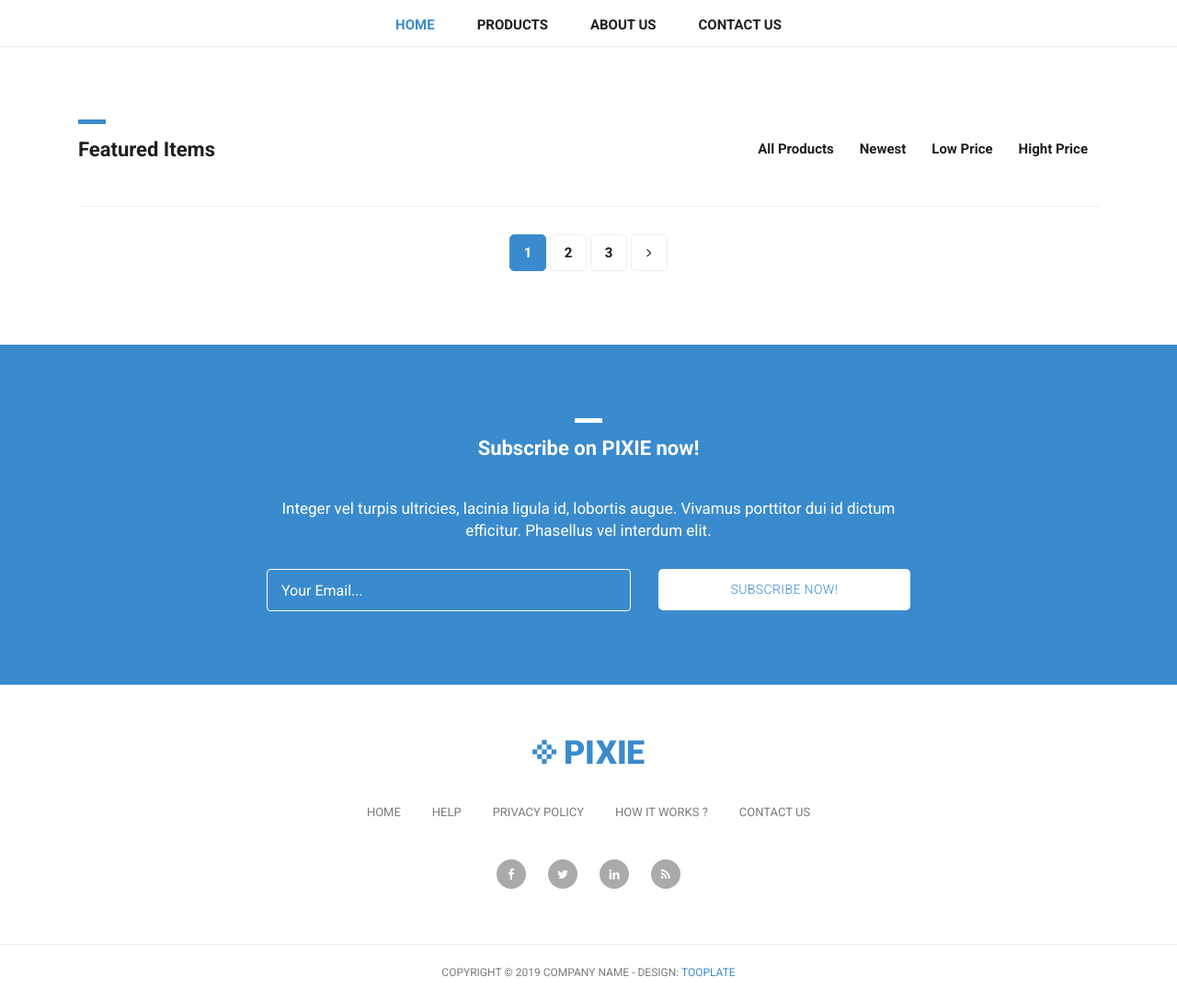
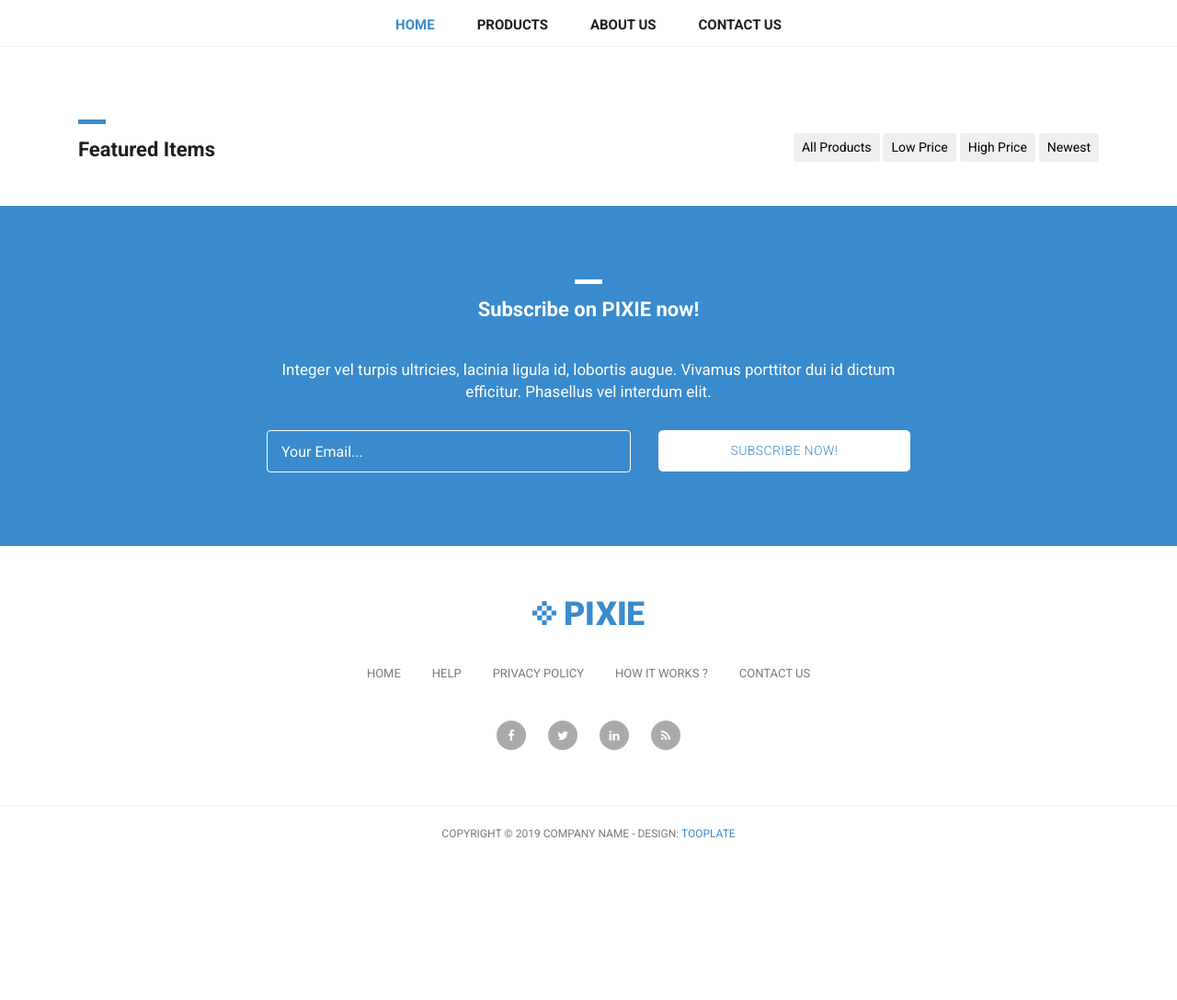
Before and after one commit to SaharTalebi/ClothingShop, a Django app: page /products/ in a window 1280 px wide. Shown: the part 140-1228 px from the top of the page at 92% size. After the commit the page ends 1052 px from the top, so only its background shows below. Run offline with Django 4.2, Linux system fonts and the light colour scheme; data that the repository does not hold is empty; some libraries are stand-ins or nearby versions.

Commit message:
complete the products page for it's links and pagination

```diff
--- a/products/views.py
+++ b/products/views.py
@@ -1,14 +1,41 @@
 from django.shortcuts import render, get_object_or_404
+from django.core.paginator import Paginator
 
 from .models import Product
 # Create your views here.
 
 def product_list_view(request):
-    products = Product.objects.order_by('-created_date')
+    all_products = Product.objects.order_by('-created_date')
+    paginator = Paginator(all_products, 3)
+    page = request.GET.get('page')
+    products = paginator.get_page(page)
+
+    if 'newest' in request.GET:
+        all_products = Product.objects.order_by('-created_date')
+        paginator = Paginator(all_products, 3)
+        page = request.GET.get('page')
+        products = paginator.get_page(page)
+
+    elif 'low_price' in request.GET:
+        all_products = Product.objects.order_by('price')
+        paginator = Paginator(all_products, 3)
+        page = request.GET.get('page')
+        products = paginator.get_page(page)
+
+    elif 'high_price' in request.GET:
+        all_products = Product.objects.order_by('-price')
+        paginator = Paginator(all_products, 3)
+        page = request.GET.get('page')
+        products = paginator.get_page(page)
+
     context = {
-        'products': products
-    }
+            'products': products,
+            # 'paged_products' : paged_products,
+        }
+
     return render(request, 'products/products.html', context)
+
+
 
 def product_detail_view(request, pk):
     single_product = get_object_or_404(Product, pk=pk)
--- a/static/assets/css/tooplate-main.css
+++ b/static/assets/css/tooplate-main.css
@@ -677,7 +677,89 @@ a {
 	border: none;
 }
 
+/** Paginatin box **/
+.pagination-box {
+    margin-bottom: 25px;
+}
 
+.pagination {
+    padding-left: 0;
+    border-radius: 4px;
+    display: inline-block;
+}
+
+.pagination li {
+    display: inline-block;
+}
+
+.pagination > li > a {
+    color: #4d4d4d;
+    font-size: 18px;
+    background: #fff;
+    font-weight: 400;
+}
+
+.pagination > li > a i{
+    font-size: 15px;
+    font-weight: 600;
+}
+
+.pagination > li > a, .pagination > li > span {
+    margin: 0 2px 5px;
+    height: 40px;
+    width: 40px;
+    line-height: 40px;
+    text-align: center;
+    border: none;
+    padding: 0;
+    border-radius: 0;
+    background: #fff;
+    box-shadow: 1px 1px 1px 1px rgba(0, 0, 0, 0.1);
+}
+
+.pagination .page-item:first-child .page-link {
+    border-radius: 0;
+}
+
+.pagination .page-item:last-child .page-link {
+    border-radius: 0;
+}
+
+.pagination > li > a:hover {
+    color: #fff;
+}
+
+.pagination > li > .active {
+    color: #fff;
+    box-shadow: 1px 1px 1px 1px rgba(0, 0, 0, 0.1);
+}
+
+.page-link:focus {
+    box-shadow: 1px 1px 1px 1px rgba(0, 0, 0, 0.1);
+}
+
+.show-more-options {
+    font-weight: 600;
+    font-size: 14px;
+    margin-bottom: 20px;
+    display: block;
+    line-height: 30px;
+    font-family: 'Roboto', sans-serif;
+    color: #383737!important;
+}
+
+.show-more-options i{
+    font-size: 20px;
+    line-height: 30px;
+    margin-right: 3px;
+}
+
+/**  Partners start **/
+
+.center {
+	display: flex;
+	justify-content: center;
+	}
 
 
 
--- a/templates/_base.html
+++ b/templates/_base.html
@@ -110,21 +110,21 @@
             <div class="col-md-12">
                 <div class="footer-menu">
                 <ul>
-                    <li><a href="#">Home</a></li>
+                    <li><a href="{% url 'home' %}">Home</a></li>
                     <li><a href="#">Help</a></li>
                     <li><a href="#">Privacy Policy</a></li>
                     <li><a href="#">How It Works ?</a></li>
-                    <li><a href="#">Contact Us</a></li>
+                    <li><a href="{% url 'contact' %}">Contact Us</a></li>
                 </ul>
                 </div>
             </div>
             <div class="col-md-12">
                 <div class="social-icons">
                 <ul>
-                    <li><a href="#"><i class="fa fa-facebook"></i></a></li>
-                    <li><a href="#"><i class="fa fa-twitter"></i></a></li>
-                    <li><a href="#"><i class="fa fa-linkedin"></i></a></li>
-                    <li><a href="#"><i class="fa fa-rss"></i></a></li>
+                    <li><a href="https://www.facebook.com" target="_blank"><i class="fa fa-facebook"></i></a></li>
+                    <li><a href="https://www.twitter.com" target="_blank"><i class="fa fa-twitter"></i></a></li>
+                    <li><a href="https://www.linkedin.com" target="_blank"><i class="fa fa-linkedin"></i></a></li>
+                    <li><a href="https://www.rss.com" target="_blank"><i class="fa fa-rss"></i></a></li>
                 </ul>
                 </div>
             </div>
--- a/templates/pages/about.html
+++ b/templates/pages/about.html
@@ -17,7 +17,7 @@
             </div>
             <div class="col-md-6">
               <div class="left-image">
-                <img src="static/assets/images/about-us.jpg" alt="">
+                <img src="{% static 'assets/images/about-us.jpg' %}" alt="">
               </div>
             </div>
             <div class="col-md-6">
@@ -31,7 +31,7 @@
                 <br>
                 <p><a rel="nofollow" href="https://www.tooplate.com/view/2114-pixie">Pixie HTML Template</a> can be converted into your desired CMS theme. You can use this Bootstrap v4.1.3 layout for any online shop. Please tell your friends about <a rel="nofollow" href="https://www.facebook.com/tooplate/">Tooplate</a>. Thank you.</p>
                 <div class="share">
-                  <h6>Find us on: <span><a href="#"><i class="fa fa-facebook"></i></a><a href="#"><i class="fa fa-linkedin"></i></a><a href="#"><i class="fa fa-twitter"></i></a></span></h6>
+                  <h6>Find us on: <span><a href="https://www.facebook.com" target="_blank"><i class="fa fa-facebook"></i></a><a href="https://www.linkedin.com" target="_blank"><i class="fa fa-linkedin"></i></a><a href="https://www.twitter.com" target="_blank"><i class="fa fa-twitter"></i></a></span></h6>
                 </div>
               </div>
             </div>
--- a/templates/products/products.html
+++ b/templates/products/products.html
@@ -16,10 +16,12 @@
             </div>
             <div class="col-md-8 col-sm-12">
               <div id="filters" class="button-group">
-                <button class="btn btn-primary" data-filter="*">All Products</button>
-                <button class="btn btn-primary" data-filter=".new">Newest</button>
-                <button class="btn btn-primary" data-filter=".low">Low Price</button>
-                <button class="btn btn-primary" data-filter=".high">Hight Price</button>
+                <form action="" method="GET">
+                  <button class="btn btn-sm">All Products</button>
+                  <button name="low_price" class="btn btn-sm">Low Price</button>
+                  <button name="high_price" class="btn btn-sm">High Price</button>
+                  <button name="newest" class="btn btn-sm">Newest</button>
+                </form>
               </div>
             </div>
           </div>
@@ -44,15 +46,39 @@
 
     <div class="page-navigation">
         <div class="container">
-            <div class="row">
-                <div class="col-md-12">
-                    <ul>
-                    <li class="current-page"><a href="#">1</a></li>
-                    <li><a href="#">2</a></li>
-                    <li><a href="#">3</a></li>
-                    <li><a href="#"><i class="fa fa-angle-right"></i></a></li>
+            <div class="center">
+                {% comment %} <div class="col-md-12"> {% endcomment %}
+                  {% if products.has_other_pages %}
+                    <ul class="pagination">
+                        {% if products.has_previous %}
+                            <li class="page-item">
+                                <a class="page-link" href="?page={{products.perivious_page_number}}"><i class="fa fa-angle-left"></i></a>
+                            </li>
+                        {% else %}
+                            <li class="page-item disabled">
+                                <a class="page-link"><i class="fa fa-angle-left"></i></a>
+                            </li>
+                        {% endif %}
+                        {% for i in products.paginator.page_range %}
+                            {% if products.number == i %}
+                                <li class="page-item"><a class="page-link" active href="#">{{i}}</a></li>
+                            {% else %}
+                                <li class="page-item"><a class="page-link" href="?page={{i}}">{{i}}</a></li>
+                            {% endif %}
+                        {% endfor %}
+
+                        {% if products.has_next %}
+                            <li class="page-item">
+                                <a class="page-link" href="?page={{products.next_page_number}}"><i class="fa fa-angle-right"></i></a>
+                            </li>
+                        {% else %}
+                            <li class="page-item disabled">
+                                <a class="page-link"><i class="fa fa-angle-right"></i></a>
+                            </li>
+                        {% endif %}
                     </ul>
-                </div>
+                  {% endif %}
+                {% comment %} </div> {% endcomment %}
             </div>
         </div>
     </div>
```
